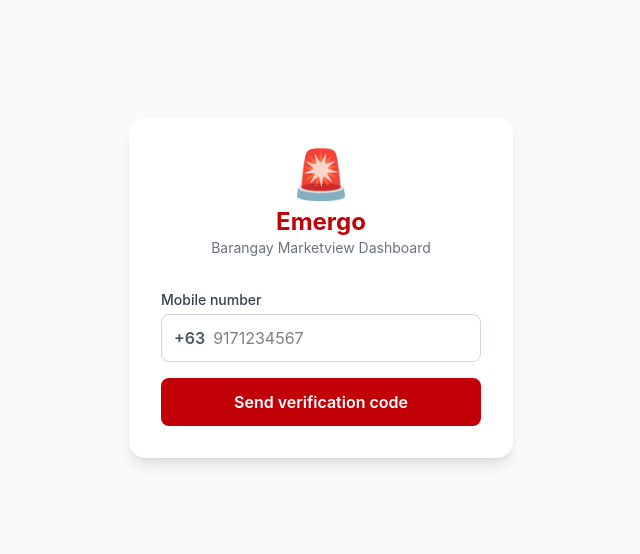
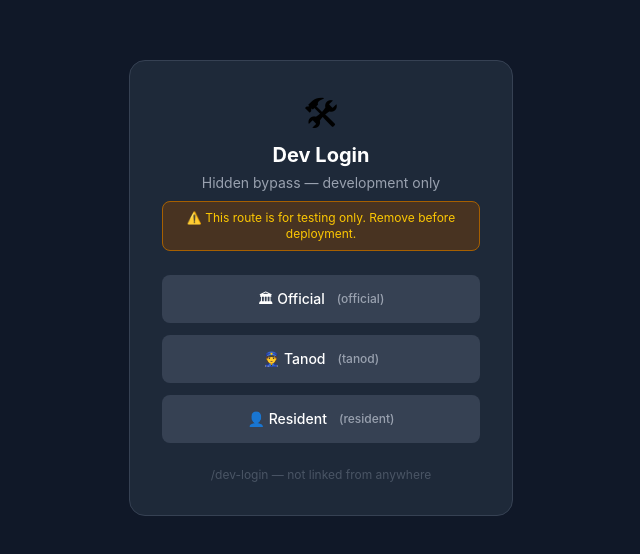
Before and after one commit to HeavenlyBlade/emergo, a React (Vite) app in the folder dashboard/: page /dev-login in a window 1280 px wide. Before the commit this address led to /. Shown: the part 112-666 px from the top of the page, without its empty margins (319-959 px from the left). Built offline with nearby package versions, Linux system fonts and the light colour scheme; no server answers.

Commit message:
Add hidden /dev-login bypass route for development testing

```diff
--- a/dashboard/src/App.tsx
+++ b/dashboard/src/App.tsx
@@ -17,6 +17,7 @@ import LoginPage from './pages/LoginPage';
 import MapPage from './pages/MapPage';
 import IncidentsPage from './pages/IncidentsPage';
 import AdminPage from './pages/AdminPage';
+import DevLoginPage from './pages/DevLoginPage';
 
 function AuthGuard({ children }: { children: React.ReactNode }) {
   const { uid, userDoc, loading, refresh } = useAuth();
@@ -45,6 +46,7 @@ export default function App() {
     <BrowserRouter>
       <Toaster position="top-right" />
       <Routes>
+        <Route path="/dev-login" element={<DevLoginPage onLogin={() => window.location.replace('/')} />} />
         <Route path="/" element={<AuthGuard><MapPage /></AuthGuard>} />
         <Route path="/incidents" element={<AuthGuard><IncidentsPage /></AuthGuard>} />
         <Route path="/admin" element={<AuthGuard><AdminPage /></AuthGuard>} />
--- /dev/null
+++ b/dashboard/src/pages/DevLoginPage.tsx
@@ -0,0 +1,94 @@
+/**
+ * DevLoginPage — hidden developer bypass route
+ *
+ * Only accessible at /dev-login
+ * Skips OTP entirely — sets a fake session directly in localStorage.
+ * For development testing only. Remove before production.
+ *
+ * Creates a test user document in Firestore if it doesn't exist.
+ */
+
+import { useState } from 'react';
+import { doc, getDoc, setDoc, serverTimestamp } from 'firebase/firestore';
+import { db } from '../services/firebase';
+import type { UserRole } from '../types';
+
+const TEST_ACCOUNTS: { label: string; role: UserRole; uid: string; name: string }[] = [
+  { label: '🏛 Official', role: 'official', uid: 'dev_official_001', name: 'Dev Official' },
+  { label: '👮 Tanod', role: 'tanod', uid: 'dev_tanod_001', name: 'Dev Tanod' },
+  { label: '👤 Resident', role: 'resident', uid: 'dev_resident_001', name: 'Dev Resident' },
+];
+
+const SESSION_KEY = 'emergo_dashboard_uid';
+
+export default function DevLoginPage({ onLogin }: { onLogin: () => void }) {
+  const [loading, setLoading] = useState<string | null>(null);
+
+  const handleLogin = async (account: typeof TEST_ACCOUNTS[0]) => {
+    setLoading(account.uid);
+    try {
+      // Create user doc if it doesn't exist
+      const userRef = doc(db, 'users', account.uid);
+      const snap = await getDoc(userRef);
+      if (!snap.exists()) {
+        await setDoc(userRef, {
+          role: account.role,
+          displayName: account.name,
+          phoneNumber: '+630000000000',
+          createdAt: serverTimestamp(),
+        });
+      }
+
+      // Set session
+      localStorage.setItem(SESSION_KEY, account.uid);
+      onLogin();
+    } catch (e: any) {
+      alert('Error: ' + e.message);
+    } finally {
+      setLoading(null);
+    }
+  };
+
+  return (
+    <div className="min-h-screen bg-gray-900 flex items-center justify-center p-4">
+      <div className="bg-gray-800 rounded-2xl p-8 w-full max-w-sm border border-gray-700">
+        <div className="text-center mb-6">
+          <span className="text-4xl">🛠</span>
+          <h1 className="text-xl font-bold text-white mt-2">Dev Login</h1>
+          <p className="text-gray-400 text-sm mt-1">
+            Hidden bypass — development only
+          </p>
+          <div className="mt-2 bg-yellow-900/50 border border-yellow-700 rounded-lg px-3 py-2">
+            <p className="text-yellow-400 text-xs">
+              ⚠️ This route is for testing only. Remove before deployment.
+            </p>
+          </div>
+        </div>
+
+        <div className="space-y-3">
+          {TEST_ACCOUNTS.map((account) => (
+            <button
+              key={account.uid}
+              onClick={() => handleLogin(account)}
+              disabled={loading === account.uid}
+              className="w-full bg-gray-700 hover:bg-gray-600 text-white font-medium h-12 rounded-lg transition-colors disabled:opacity-50 flex items-center justify-center gap-3 text-sm"
+            >
+              {loading === account.uid ? (
+                <span className="animate-pulse">Logging in...</span>
+              ) : (
+                <>
+                  <span>{account.label}</span>
+                  <span className="text-gray-400 text-xs">({account.role})</span>
+                </>
+              )}
+            </button>
+          ))}
+        </div>
+
+        <p className="text-center text-gray-600 text-xs mt-6">
+          /dev-login — not linked from anywhere
+        </p>
+      </div>
+    </div>
+  );
+}
```
